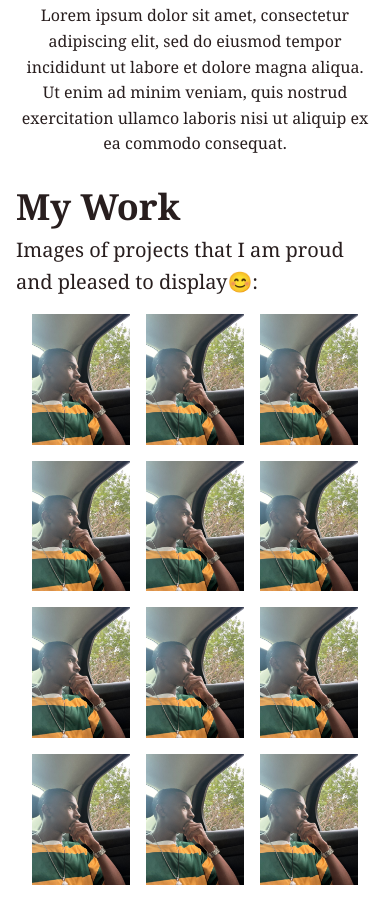
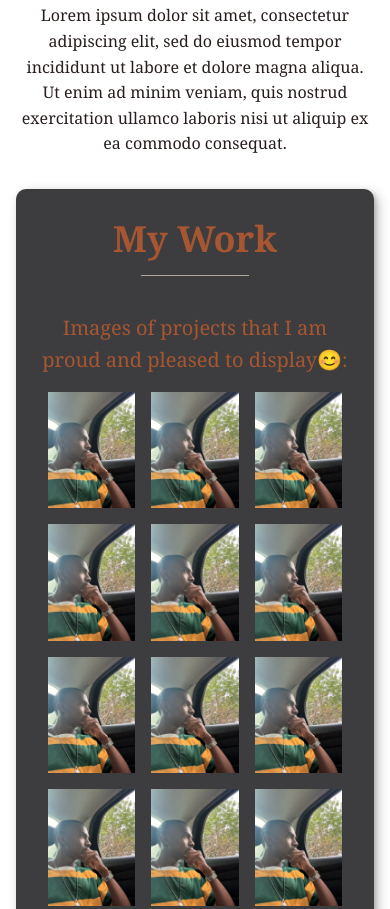
Before and after one commit to LTshepoJr/portfolio-website, a plain HTML site: page index.html in a window 390 px wide. Shown: the part 2645-3554 px from the top of the page. Drawn offline with Linux system fonts and the light colour scheme.

Commit message:
mobile view work design

```diff
--- a/style.css
+++ b/style.css
@@ -19,10 +19,6 @@
   --ff-primary: Georgia, "Times New Roman", Times, serif;
   --ff-secondary: "Rooster", Georgia, "Times New Roman", Times, serif;
 
-  /* Color Palette IMG 3924 2 */
-  --onyx: #3d3d3fff;
-  --khaki: #aea49aff;
-
   /* Color Palette USAGE */
   --bg-color: #fff;
   --licorice: #281e1eff;
@@ -30,6 +26,8 @@
   --rich-black: #090a11ff;
   --caput-mortuum: #632416ff;
   --sienna: #893419ff;
+  --onyx: #3d3d3fff;
+  --khaki: #aea49aff;
 
   /* Font Size */
   --fs-h1: 3rem;
@@ -245,7 +243,8 @@ nav a:focus,
   display: block;
 }
 
-.img-border {
+.img-border,
+.my-work {
   border-radius: var(--br);
   box-shadow: var(--bs);
 }
@@ -350,7 +349,8 @@ nav a:focus,
   color: var(--sienna);
 }
 
-.section_title-services::after {
+.section_title-services::after,
+.section_title-work::after {
   content: "";
   display: block;
   width: 3em;
@@ -422,6 +422,13 @@ nav a:focus,
 }
 
 /* My Work */
+.my-work {
+  background-color: var(--onyx);
+  color: var(--rust);
+  text-align: center;
+  padding: 2em 1em 0;
+}
+
 .portfolio {
   display: grid;
   grid-template-columns: repeat(3, 1fr);
```
